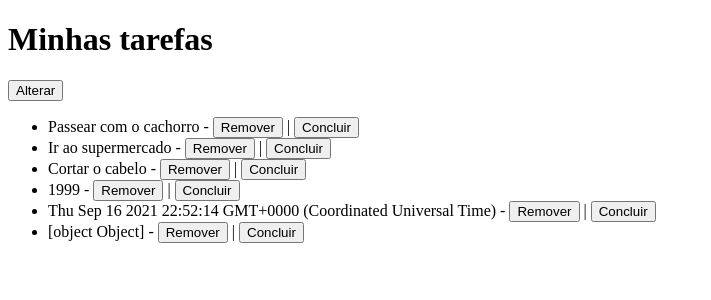
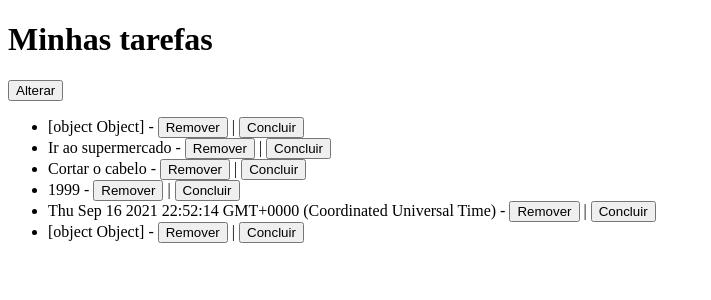
Before and after one commit to BrenoRev/BrenoRev.github.io, an Angular app: page / in a window 1280 px wide. Shown: the top 300 px of the page, without its empty margins (0-711 px from the left). Built offline with nearby package versions, Linux system fonts and the light colour scheme.

Commit message:
Criando construtor na classe model de todo

```diff
--- a/src/app/app.component.ts
+++ b/src/app/app.component.ts
@@ -1,4 +1,5 @@
 import { Component } from '@angular/core';
+import { Todo } from 'src/models/todo.model';
 
 @Component({
   selector: 'app-root',
@@ -7,11 +8,11 @@ import { Component } from '@angular/core';
 })
 export class AppComponent {
 
-  public todos: any[] = [];
+  public todos: Todo[] = [];
   public title: String = "Minhas tarefas";
 
   constructor() {
-    this.todos.push('Passear com o cachorro');
+    this.todos.push(new Todo());
     this.todos.push('Ir ao supermercado');
     this.todos.push('Cortar o cabelo');
     this.todos.push(1999);
--- a/src/models/todo.model.ts
+++ b/src/models/todo.model.ts
@@ -1,5 +1,6 @@
 export class Todo{
-    public todo: String="";
-    public done: Boolean=false;
-    public id: number=1;
+
+    constructor(id: number, todo: String, done: Boolean) {
+
+    }
 }
```
